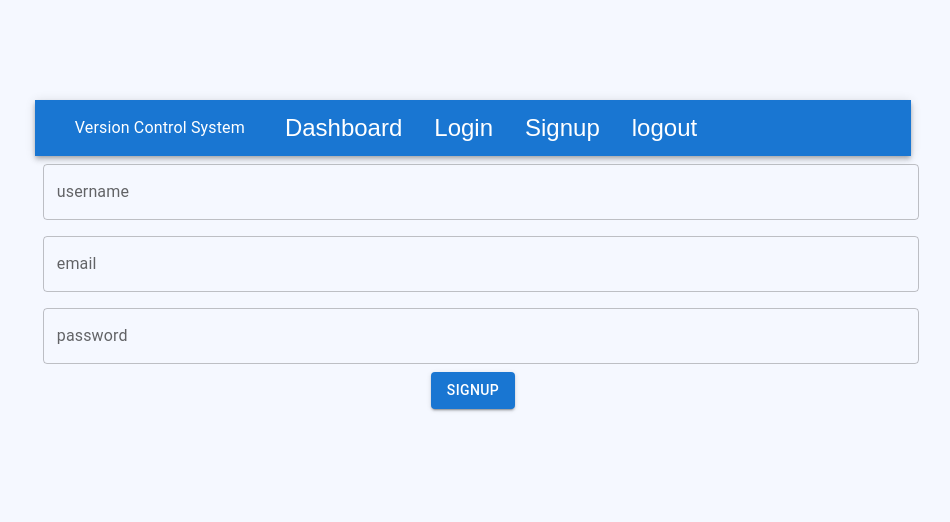
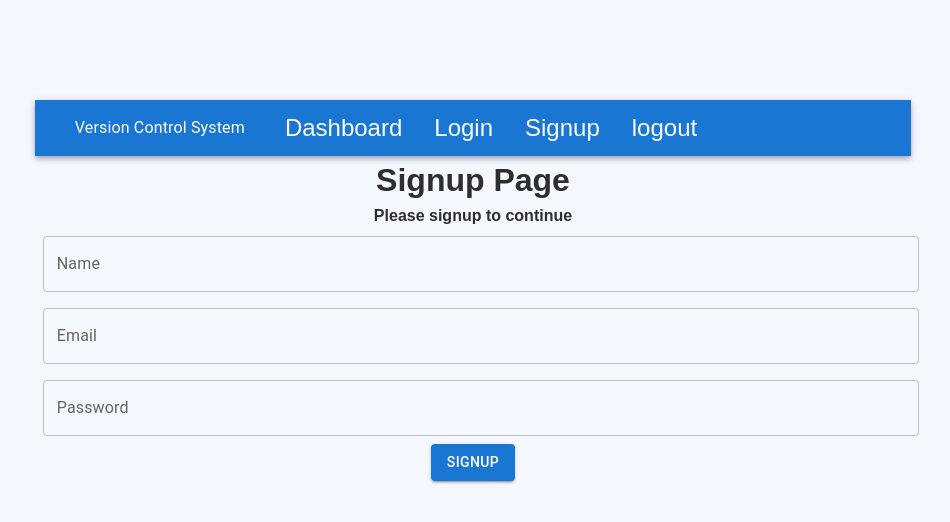
Before and after one commit to Anirutha/Version-control-system-frontend, a React (Create React App) app: page /signup in a window 1280 px wide. Shown: the top 522 px of the page, without its empty margins (167-1117 px from the left). Built offline with nearby package versions, Linux system fonts and the light colour scheme.

Commit message:
all changes done

```diff
--- a/src/Base/Base.js
+++ b/src/Base/Base.js
@@ -4,7 +4,7 @@ import { useNavigate } from 'react-router-dom'
 
 function Base({ title, description, children }) {
   const navigate = useNavigate()
-  function handleLogut() {
+  function handleLogout(){
     localStorage.removeItem("token")
     navigate("/login")
   }
@@ -47,7 +47,7 @@ function Base({ title, description, children }) {
                 edge="end"
                 color="inherit"
                 aria-label="add students"
-                onClick={handleLogut}
+                onClick={handleLogout}
                 sx={{ mr: 2 }}>
                 logout
               </IconButton>
--- a/src/Components/DashBoard.js
+++ b/src/Components/DashBoard.js
@@ -1,10 +1,18 @@
-import React, { useState } from "react"
+import React, { useEffect, useState } from "react"
+import { useNavigate } from "react-router-dom"
 import Base from "../Base/Base"
 import FileList from "../FileList/FileList"
 import FileUpload from "../FileUpload/FileUpload"
 import DropFileInput from "./drop-file-input/DropFileInput"
 
+
 const Dashboard = () => {
+  const navigate = useNavigate()
+  useEffect(()=>{
+    if(!localStorage.getItem("token")){
+       navigate("/login", {replace:true})
+    }
+   })
   const [files, setFiles] = useState([])
 
   const removeFile = (filename) => {
--- a/src/Components/LoginPage.js
+++ b/src/Components/LoginPage.js
@@ -1,60 +1,53 @@
-import React, { useState } from "react"
-import Base from "../Base/Base"
-import { Button, TextField, Typography } from "@mui/material"
-import { useNavigate } from "react-router-dom"
-const LoginPage = () => {
+import { Button, TextField } from '@mui/material'
+import React, { useState } from 'react'
+import { useNavigate } from 'react-router-dom'
+import Base from '../Base/Base'
+
+
+function LoginPage() {
     const navigate = useNavigate()
-    const [email, setEmail] = useState("");
-    const [password, setPassword] = useState("");
-    const [error, setError] = useState("");
+    const [email, setEmail] = useState("")
+    const [password, setPassword] = useState("")
 
-    const handleLogin = async () => {
-        const userDetails = {
+    const handleLogin = async()=>{
+        const userInfo = {
             email,
-            password
+            password,
         }
-        const response = await fetch(`https://auth-delta-murex.vercel.app/users/login`, {
-            method: "POST",
-            body: JSON.stringify(userDetails),
-            headers: {
-                "Content-type": "application/json"
-
+const res = await fetch(`https://auth-delta-murex.vercel.app/users/login`, {
+    method :"POST",
+    body : JSON.stringify(userInfo),
+    headers:{
+        "Content-Type":"application/json"
     }
 });
 
-        const data = await response.json()
-        if (data.token) {
-            setError("")
-            localStorage.setItem("token", data.token)
+   const data = await res.json();
+  localStorage.setItem("token", data.data.token)
    navigate("/")
-        } else {
-            setError(data.message)
     }
-    }
-
   return (
-        <Base>
-            <TextField label="email" variant="outlined" fullWidth sx={{ m: 1 }}
-                placeholder="Enter the email"
-                value={email}
-                onChange={(e) => setEmail(e.target.value)}
+ <Base
+ title={"Login Page"}
+ description={"Please login to continue"}
+ >
+        <TextField  label="Name" variant="outlined" fullWidth sx={{ m: 1 }}
+         placeholder='Enter Email'
          type="email"
+         value= {email}
+         onChange={(e)=>setEmail(e.target.value)}
          />
-            <TextField label="password" variant="outlined" fullWidth sx={{ m: 1 }}
-                placeholder="Enter the password"
-                type="password"
-                value={password}
-                onChange={(e) => setPassword(e.target.value)}
+        <TextField  label="Password" variant="outlined" fullWidth sx={{ m: 1 }}
+         placeholder='Enter Password'
+         type="Password"
+         value ={password}
+         onChange={(e)=>setPassword(e.target.value)}
          />
         <Button
         type="submit"
         variant="contained"
         onClick={handleLogin}
         >Login</Button>
-            {error ?
-                <Typography color={"danger"}>
-                    {error}
-                </Typography> : ""}
    </Base>
 
   )
--- a/src/Components/SignupPage.js
+++ b/src/Components/SignupPage.js
@@ -1,69 +1,63 @@
-import { useNavigate } from "react-router-dom";
-import React, { useState } from "react";
-import Base from "../Base/Base"
-import { Button, TextField, Typography } from "@mui/material";
+import { Button, TextField } from '@mui/material'
+import React, { useState } from 'react'
+import { useNavigate } from 'react-router-dom'
+import Base from '../Base/Base'
 
-const SignupPage = () => {
-    const navigate = useNavigate();
-    const [username, setUserName] = useState("");
-    const [email, setEmail] = useState("");
-    const [password, setPassword] = useState("");
-    const [error, setError] = useState("");
 
-    const handleLogin = async () => {
-        const userDetails = {
-            username,
+function SignupPage() {
+    const navigate = useNavigate()
+    const[username,setUserName]=useState("")
+    const [email, setEmail] = useState("")
+    const [password, setPassword] = useState("")
+
+    const handleLogin = async()=>{
+        const userInfo = {
             email,
-            password
+            password,
         }
+const res = await fetch(`https://auth-delta-murex.vercel.app/users/signup`, {
+    method :"POST",
+    body : JSON.stringify(userInfo),
+    headers:{
+        "Content-Type":"application/json"
+    }
+});
 
-        const response = await fetch(`https://auth-delta-murex.vercel.app/users/signup`, {
-            method: "POST",
-            body: JSON.stringify(userDetails),
-            headers: {
-                "Content-Type": "application/json",
-            },
-        });
-        const data = await response.json()
-        if (data.token) {
-            setError("")
-            localStorage.setItem("token", data.token)
-            navigate("/")
-        } else {
-            setError(data.message)
+   const data = await res.json();
+  localStorage.setItem("token", data.data.token)
+   navigate("/login")
     }
-    }
-
   return (
-        <Base>
-            <TextField label="username" variant="outlined" fullWidth sx={{ m: 1 }}
-                placeholder="Enter the username"
-                value={username}
-                onChange={(e) => setUserName(e.target.value)}
+ <Base
+ title={"Signup Page"}
+ description={"Please signup to continue"}
+ >
+        <TextField  label="Name" variant="outlined" fullWidth sx={{ m: 1 }}
+         placeholder='Enter UserName'
+         type="username"
+         value= {username}
+         onChange={(e)=>setUserName(e.target.value)}
+         />
+        <TextField  label="Email" variant="outlined" fullWidth sx={{ m: 1 }}
+         placeholder='Enter Email'
          type="email"
+         value= {email}
+         onChange={(e)=>setEmail(e.target.value)}
          />
-            <TextField label="email" variant="outlined" fullWidth sx={{ m: 1 }}
-                placeholder="Enter the email"
-                value={email}
-                onChange={(e) => setEmail(e.target.value)}
-                type="email"
-            />
-            <TextField label="password" variant="outlined" fullWidth sx={{ m: 1 }}
-                placeholder="Enter the password"
-                type="password"
-                value={password}
-                onChange={(e) => setPassword(e.target.value)}
+        <TextField  label="Password" variant="outlined" fullWidth sx={{ m: 1 }}
+         placeholder='Enter Password'
+         type="Password"
+         value ={password}
+         onChange={(e)=>setPassword(e.target.value)}
          />
         <Button
         type="submit"
         variant="contained"
         onClick={handleLogin}
         >Signup</Button>
-            {error ?
-                <Typography color={"danger"}>
-                    {error}
-                </Typography> : ""}
    </Base>
-    );
+
+  )
 }
+
 export default SignupPage
```
Lines whose indentation alone changed are shown as unchanged.
